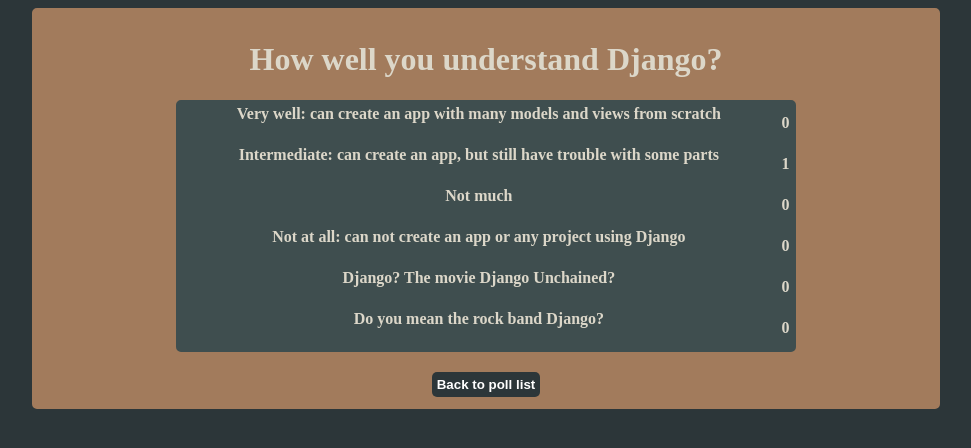
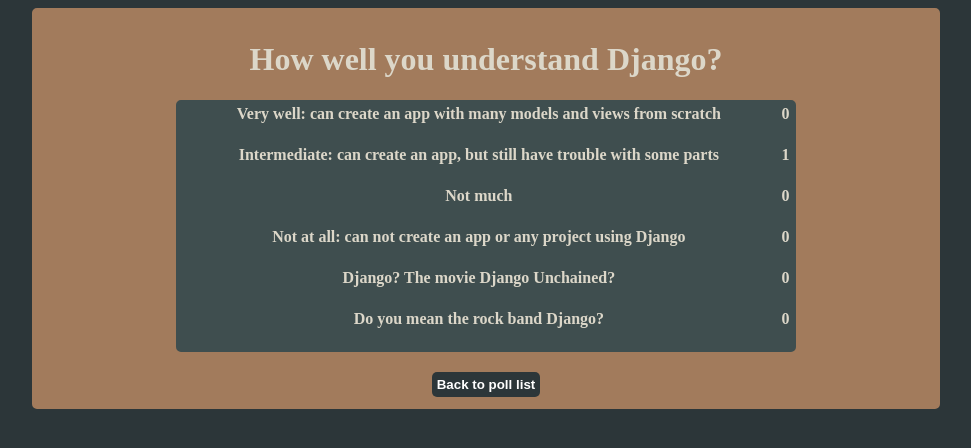
Before and after one commit to Hamiz5401/ku-polls, a Django app: page /polls/2/results/ in a window 1280 px wide. Shown: the top 448 px of the page, without its empty margins (154-1125 px from the left). Run offline with Django 4.2, Linux system fonts and the light colour scheme; data comes from the database, SQL or seed files in the repository; both versions use the stored data as it was after the commit; lists and menus that the app fills with data are empty.

Commit message:
Add choices to a question and fix result alignment

```diff
--- a/polls/templates/polls/results.html
+++ b/polls/templates/polls/results.html
@@ -9,7 +9,7 @@
     {% for choice in question.choice_set.all %}
         <tr>
             <th style="padding-bottom:20px;">{{ choice.choice_text }}</th>
-            <th>{{ choice.votes }}</th>
+            <th style="padding-bottom:20px;">{{ choice.votes }}</th>
         </tr>
     {% endfor %}
 </table>
```
Also changed, not shown: db.sqlite3.
